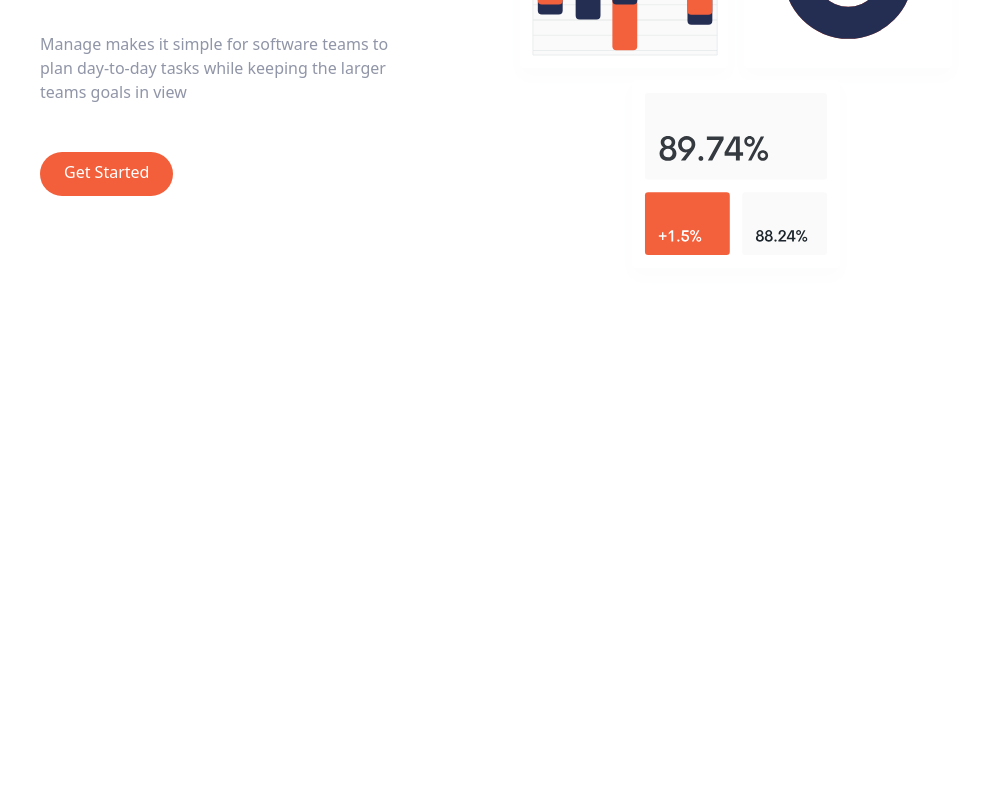
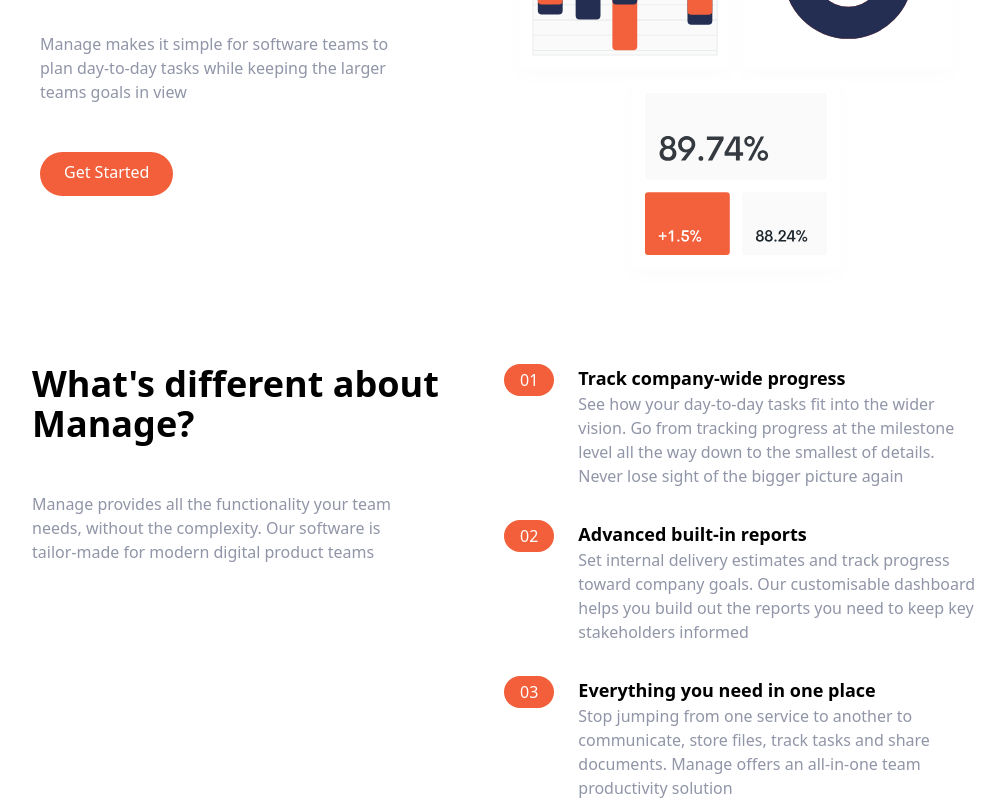
Before and after one commit to chopsqd/tailwind-practice, a React (Create React App) app: page / in a window 1280 px wide. Shown: the part 292-1092 px from the top of the page, without its empty margins (136-1141 px from the left). Before the commit the page ends 800 px from the top, so only its background shows below. Built offline with nearby package versions, Linux system fonts and the light colour scheme; the HTML template or start-up script is replaced by a standard one.

Commit message:
Finished with the features section

```diff
--- a/src/App.js
+++ b/src/App.js
@@ -15,17 +15,27 @@
                         <a href="#" className={"hover:text-darkGrayishBlue"}>Careers</a>
                         <a href="#" className={"hover:text-darkGrayishBlue"}>Community</a>
                     </div>
-                    <a href="#" className="hidden md:block  p-3 px-6 pt-2 text-white bg-brightRed rounded-full baseline hover:bg-brightRedLight">Get Started</a>
+                    <a href="#"
+                       className="hidden md:block  p-3 px-6 pt-2 text-white bg-brightRed rounded-full baseline hover:bg-brightRedLight">Get
+                        Started</a>
                 </div>
             </nav>
 
             <section id="hero">
-                <div className="container flex flex-col-reverse md:flex-row items-center px-6 mx-auto mt-10 space-y-0 md:space-y-0">
+                <div
+                    className="container flex flex-col-reverse md:flex-row items-center px-6 mx-auto mt-10 space-y-0 md:space-y-0">
                     <div className={"flex flex-col mb-32 space-y-12 md:w-1/2"}>
-                        <h1 className="max-w-md text-4xl font-bold text-center md:text-5xl md:text-left">Bring everyone together to build better products</h1>
-                        <p className="max-w-sm text-center text-darkGrayishBlue md:text-left">Manage makes it simple for software teams to plan day-to-day tasks while keeping the larger teams goals in view</p>
+                        <h1 className="max-w-md text-4xl font-bold text-center md:text-5xl md:text-left">
+                            Bring everyone together to build better products
+                        </h1>
+                        <p className="max-w-sm text-center text-darkGrayishBlue md:text-left">
+                            Manage makes it simple for software teams to plan day-to-day tasks while keeping the larger
+                            teams goals in view
+                        </p>
                         <div className="flex justify-center md:justify-start">
-                            <a href="#" className="p-3 px-6 pt-2 text-white bg-brightRed rounded-full baseline hover:bg-brightRedLight">Get Started</a>
+                            <a href="#"
+                               className="p-3 px-6 pt-2 text-white bg-brightRed rounded-full baseline hover:bg-brightRedLight">Get
+                                Started</a>
                         </div>
                     </div>
 
@@ -34,6 +44,93 @@
                     </div>
                 </div>
             </section>
+
+            <section id="features">
+                <div className="container flex flex-col px-4 mx-auto mt-10 space-y-12 md:space-y-0 md:flex-row">
+                    <div className={"flex flex-col space-y-12 md:w-1/2"}>
+                        <h2 className="max-w-md text-4xl font-bold text-center md:text-left">
+                            What's different about Manage?
+                        </h2>
+                        <p className="max-w-sm text-center text-darkGrayishBlue md:text-left">
+                            Manage provides all the functionality your team needs, without the
+                            complexity. Our software is tailor-made for modern digital product
+                            teams
+                        </p>
+                    </div>
+
+                    <div className={"flex flex-col space-y-8 md:w-1/2"}>
+                        <div className="flex flex-col space-y-3 md:space-y-0 md:space-x-6 md:flex-row">
+                            <div className="rounded-l-full bg-brightRedSupLight md:bg-transparent">
+                                <div className="flex items-center space-x-2">
+                                    <div className="px-4 py-2 text-white rounded-full md:py-1 bg-brightRed">
+                                        01
+                                    </div>
+                                    <h3 className="text-base font-bold md:mb-4 md:hidden">
+                                        Track company-wide progress
+                                    </h3>
+                                </div>
+                            </div>
+                            <div>
+                                <h3 className="hidden md-4 text-lg font-bold md:block">
+                                    Track company-wide progress
+                                </h3>
+                                <p className="text-darkGrayishBlue">
+                                    See how your day-to-day tasks fit into the wider vision. Go from
+                                    tracking progress at the milestone level all the way down to the
+                                    smallest of details. Never lose sight of the bigger picture
+                                    again
+                                </p>
+                            </div>
+                        </div>
+
+                        <div className="flex flex-col space-y-3 md:space-y-0 md:space-x-6 md:flex-row">
+                            <div className="rounded-l-full bg-brightRedSupLight md:bg-transparent">
+                                <div className="flex items-center space-x-2">
+                                    <div className="px-4 py-2 text-white rounded-full md:py-1 bg-brightRed">
+                                        02
+                                    </div>
+                                    <h3 className="text-base font-bold md:mb-4 md:hidden">
+                                        Advanced built-in reports
+                                    </h3>
+                                </div>
+                            </div>
+                            <div>
+                                <h3 className="hidden md-4 text-lg font-bold md:block">
+                                    Advanced built-in reports
+                                </h3>
+                                <p className="text-darkGrayishBlue">
+                                    Set internal delivery estimates and track progress toward
+                                    company goals. Our customisable dashboard helps you build out
+                                    the reports you need to keep key stakeholders informed
+                                </p>
+                            </div>
+                        </div>
+
+                        <div className="flex flex-col space-y-3 md:space-y-0 md:space-x-6 md:flex-row">
+                            <div className="rounded-l-full bg-brightRedSupLight md:bg-transparent">
+                                <div className="flex items-center space-x-2">
+                                    <div className="px-4 py-2 text-white rounded-full md:py-1 bg-brightRed">
+                                        03
+                                    </div>
+                                    <h3 className="text-base font-bold md:mb-4 md:hidden">
+                                        Everything you need in one place
+                                    </h3>
+                                </div>
+                            </div>
+                            <div>
+                                <h3 className="hidden md-4 text-lg font-bold md:block">
+                                    Everything you need in one place
+                                </h3>
+                                <p className="text-darkGrayishBlue">
+                                    Stop jumping from one service to another to communicate, store
+                                    files, track tasks and share documents. Manage offers an
+                                    all-in-one team productivity solution
+                                </p>
+                            </div>
+                        </div>
+                    </div>
+                </div>
+            </section>
         </div>
     );
 };
```
